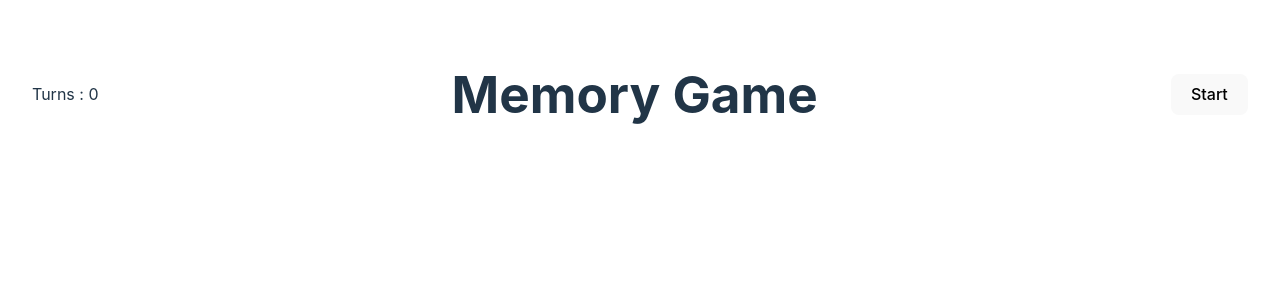
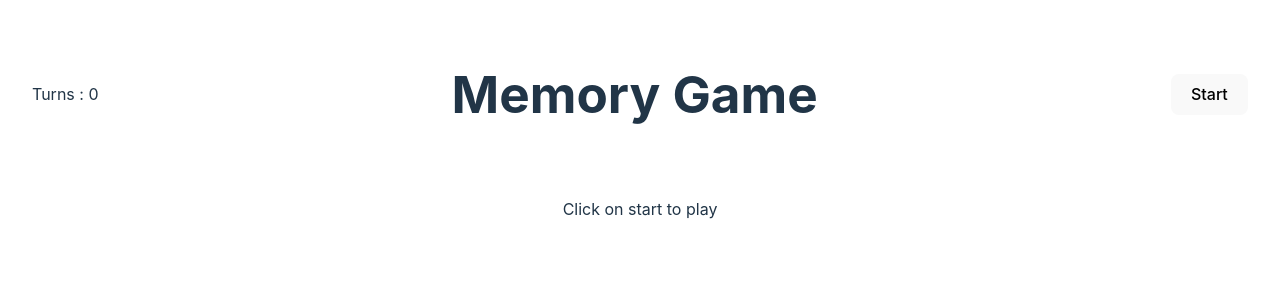
Before and after one commit to OrlaneB/memoryGameDevChallenge, a React (Vite) app: page / in a window 1280 px wide. Shown: the top 300 px of the page. Built offline with nearby package versions, Linux system fonts and the light colour scheme.

Commit message:
Final changes

```diff
--- a/package.json
+++ b/package.json
@@ -11,6 +11,7 @@
   },
   "dependencies": {
     "@lottiefiles/dotlottie-react": "^0.9.0",
+    "framer-motion": "^11.9.0",
     "react": "^18.3.1",
     "react-dom": "^18.3.1"
   },
--- a/src/App.tsx
+++ b/src/App.tsx
@@ -20,10 +20,14 @@ function App() {
   return (
     <>
 
+
+
       <Header gameStarted={gameStarted} setCardOrder={setCardOrder} setGameStarted={setGameStarted} setTurnsNumber={setTurnsNumber} turnsNumber={turnsNumber} setTurnedCards={setTurnedCards} />
       <Cards gameStarted={gameStarted} setGameStarted={setGameStarted} cardOrder={cardOrder} setTurnsNumber={setTurnsNumber} turnsNumber={turnsNumber} turnedCards={turnedCards} setTurnedCards={setTurnedCards} />
 
-
+      {!gameStarted && turnsNumber===0 &&
+        <p>Click on start to play</p>
+      }
 
       {!gameStarted && turnsNumber>0 &&
         <div>
--- a/src/components/Card.tsx
+++ b/src/components/Card.tsx
@@ -13,7 +13,6 @@ export default function Card({value,turned}: Props) {
   return (
     <div className={turned?"card":"turnedCard card"}>
         {turned && <img src={`src/assets/cardverso(${value+1}).png`} />}
-        {/* {!turned && <p>off</p>} */}
     </div>
   )
 }
--- a/src/components/Cards.tsx
+++ b/src/components/Cards.tsx
@@ -1,5 +1,6 @@
 // import React from 'react'
 import { useState } from "react";
+
 import Card from "./Card"
 import "../styles/Cards.css"
 
```
Also changed, not shown: 2 other files (tests, documents, lock files or other folders).
